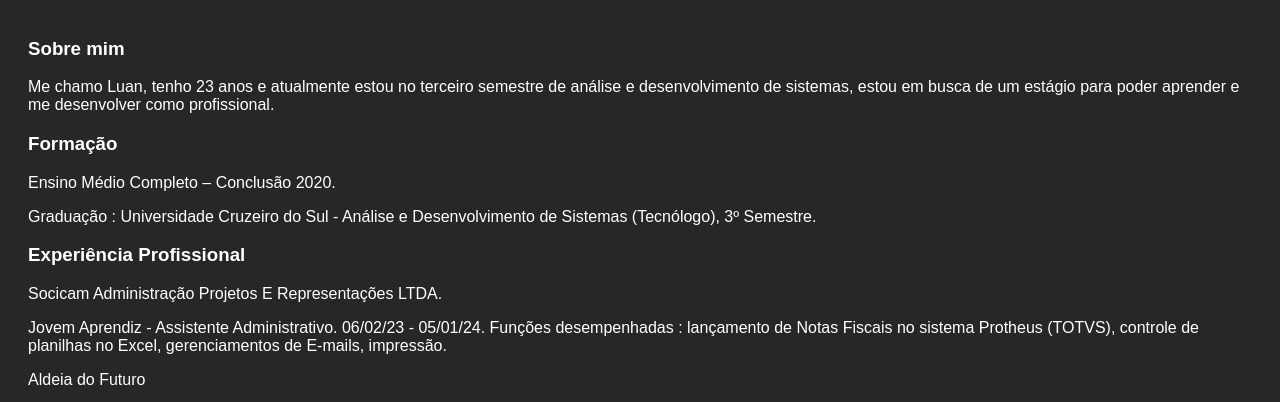
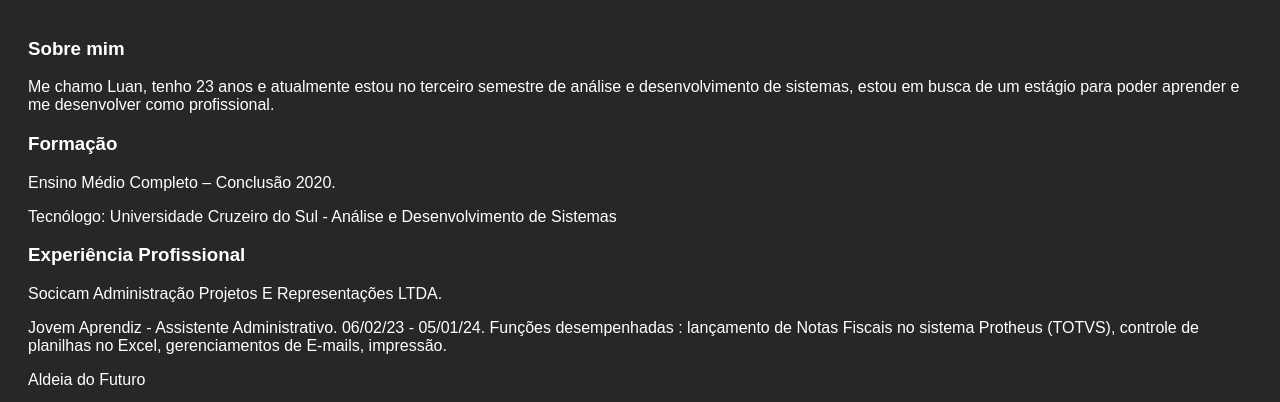
Before and after one commit to LuanRodrigues-7/Meu-site, a plain HTML site: page index.html in a window 1280 px wide. Shown: the part 375-777 px from the top of the page. Drawn offline with Linux system fonts and the light colour scheme.

Commit message:
Update index.html

```diff
--- a/index.html
+++ b/index.html
@@ -49,7 +49,7 @@
             <p>
                 Ensino Médio Completo – Conclusão 2020.
                 <p>
-                    Graduação : Universidade Cruzeiro do Sul - Análise e Desenvolvimento de Sistemas (Tecnólogo), 3º Semestre.
+                    Tecnólogo: Universidade Cruzeiro do Sul - Análise e Desenvolvimento de Sistemas
                 </p>
             </p>
         </section>
```
